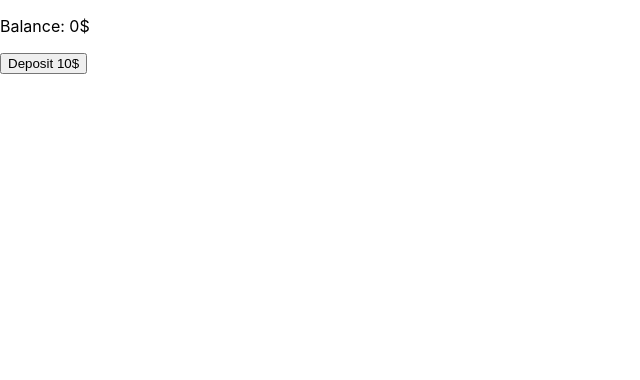
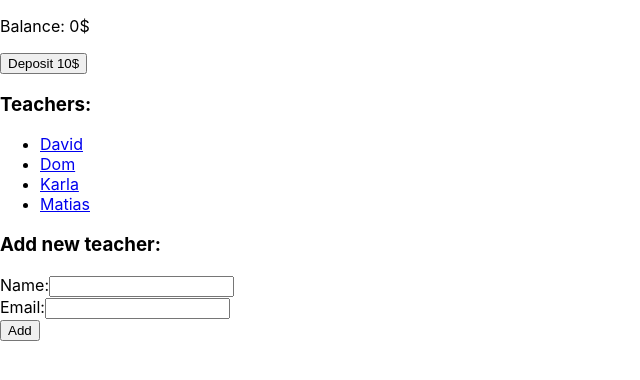
Before and after one commit to Codaisseur/49-money-manager, a React (Create React App) app: page / in a window 1280 px wide. Shown: the top 380 px of the page, without its empty margins (0-640 px from the left). Built offline with nearby package versions, Linux system fonts and the light colour scheme.

Commit message:
Add teachers to App.js with useState

```diff
--- a/src/App.js
+++ b/src/App.js
@@ -1,12 +1,39 @@
+import { useState } from "react";
 import { useDispatch, useSelector } from "react-redux";
+import AddTeacherForm from "./components/AddTeacherForm";
 import { deposit } from "./store/account/actions";
 import { selectAccountValue } from "./store/account/selectors";
+
+const TEACHERS = [
+  {
+    name: "David",
+    email: "david@codaisseur.com",
+  },
+  {
+    name: "Dom",
+    email: "domenico@codaisseur.com",
+  },
+  {
+    name: "Karla",
+    email: "karla@codaisseur.com",
+  },
+  {
+    name: "Matias",
+    email: "matias@codaisseur.com",
+  },
+];
 
 function App() {
   const dispatch = useDispatch();
 
   const balance = useSelector(selectAccountValue);
   console.log("Render in app.js", balance);
+
+  const [teachers, setTeachers] = useState(TEACHERS);
+
+  const addNewTeacher = teacher => {
+    setTeachers([...teachers, teacher]);
+  };
 
   return (
     <div className="App">
@@ -22,6 +49,15 @@ function App() {
       >
         Deposit 10$
       </button>
+      <h3>Teachers:</h3>
+      <ul>
+        {teachers.map(teacher => (
+          <li key={teacher.email}>
+            <a href={`mailto:${teacher.email}`}>{teacher.name}</a>
+          </li>
+        ))}
+      </ul>
+      <AddTeacherForm onFormSubmit={addNewTeacher} />
     </div>
   );
 }
--- /dev/null
+++ b/src/components/AddTeacherForm.js
@@ -0,0 +1,45 @@
+import { useState } from "react";
+
+export default function AddTeacherForm({ onFormSubmit }) {
+  const [name, setName] = useState("");
+  const [email, setEmail] = useState("");
+
+  return (
+    <>
+      <h3>Add new teacher:</h3>
+      <form
+        onSubmit={e => {
+          e.preventDefault();
+          onFormSubmit({
+            name,
+            email,
+          });
+        }}
+      >
+        <label>
+          Name:
+          <input
+            type="text"
+            value={name}
+            onChange={e => {
+              setName(e.target.value);
+            }}
+          />
+        </label>
+        <br />
+        <label>
+          Email:
+          <input
+            type="email"
+            value={email}
+            onChange={e => {
+              setEmail(e.target.value);
+            }}
+          />
+        </label>
+        <br />
+        <button type="submit">Add</button>
+      </form>
+    </>
+  );
+}
```
